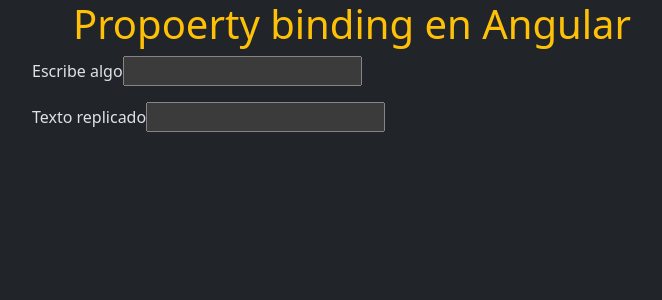
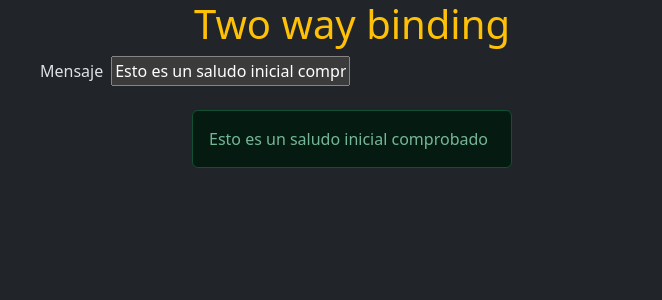
Before and after one commit to tavogus007/UDEMY_Angular, an Angular app: page / in a window 1280 px wide. Shown: the top 300 px of the page, without its empty margins (288-950 px from the left). Built offline with nearby package versions, Linux system fonts and the light colour scheme.

Commit message:
Feat: :bookmark: Two way Binding concept

```diff
--- a/src/app/app.component.html
+++ b/src/app/app.component.html
@@ -4,4 +4,4 @@
 
 <!-- <app-padre/> -->
 <!-- <app-hijo/> -->
-<app-replicador/>
+<app-saludar/>
--- a/src/app/app.component.ts
+++ b/src/app/app.component.ts
@@ -5,6 +5,7 @@
 import { HijoComponent } from './hijo/hijo.component';
 import { MostrarMensajeComponent } from './mostrar-mensaje/mostrar-mensaje.component';
 import { ReplicadorComponent } from './replicador/replicador.component';
+import { SaludarComponent } from './saludar/saludar.component';
 
 @Component({
   selector: 'app-root',
@@ -14,10 +15,11 @@
     HijoComponent,
     MostrarMensajeComponent,
     ReplicadorComponent,
+    SaludarComponent
   ],
   templateUrl: './app.component.html',
   styleUrl: './app.component.css',
 })
 export class AppComponent {
-  title = 'Propoerty binding en Angular';
+  title = 'Two way binding';
 }
--- /dev/null
+++ b/src/app/saludar/saludar.component.html
@@ -0,0 +1,12 @@
+<div class="d-flex justify-content-center">
+  <div class="w-50">
+    <label for="inputTexto" class="mx-2">Mensaje</label>
+    <input id="inputTexto" type="text" [(ngModel)]="saludo" autocomplete="off"
+    />
+    <div class="mb-3">
+        <div class="alert alert-success mt-4 mx-auto w-50">
+            {{ saludo }}
+        </div>
+    </div>
+  </div>
+</div>
--- /dev/null
+++ b/src/app/saludar/saludar.component.ts
@@ -0,0 +1,12 @@
+import { Component } from '@angular/core';
+import { FormsModule } from '@angular/forms';
+@Component({
+  selector: 'app-saludar',
+  standalone: true,
+  imports: [FormsModule],
+  templateUrl: './saludar.component.html',
+  styleUrl: './saludar.component.css'
+})
+export class SaludarComponent {
+  saludo = "Esto es un saludo inicial comprobado";
+}
```
Also changed, not shown: src/app/saludar/saludar.component.css (added).
